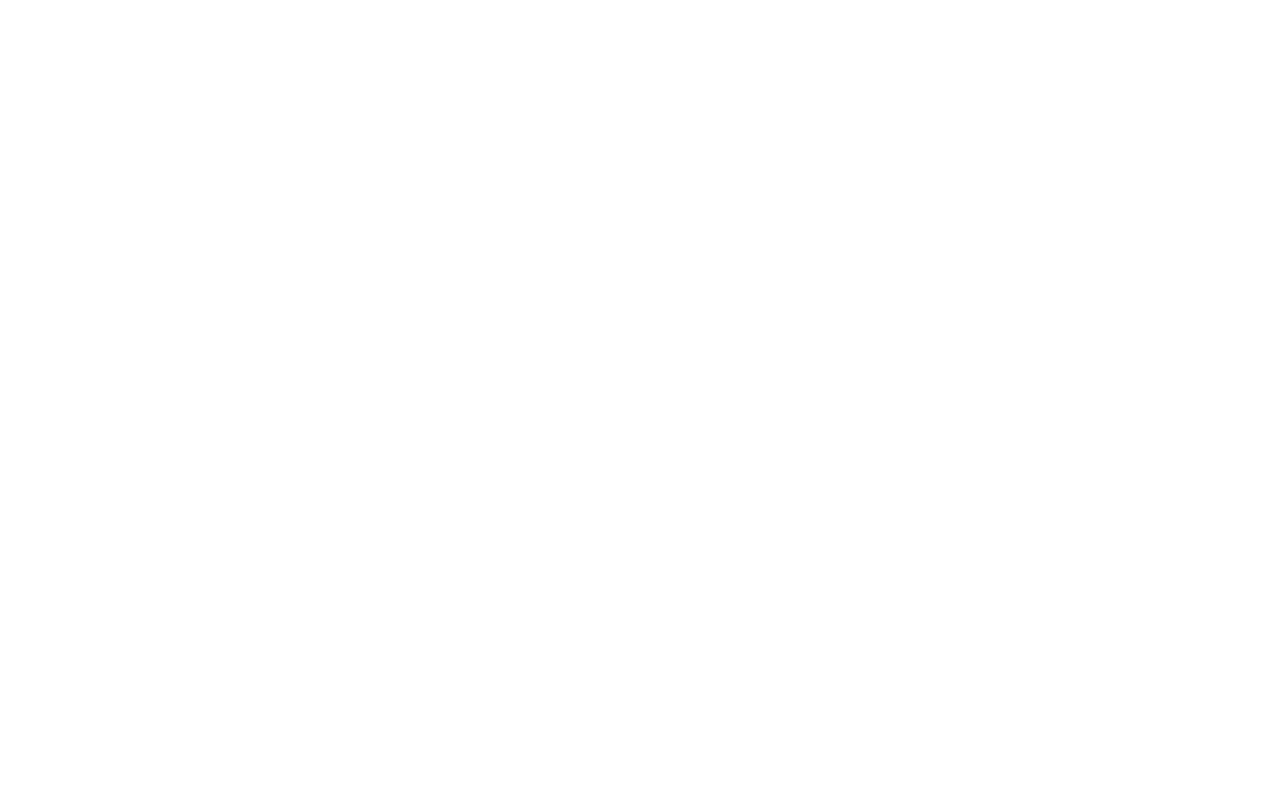
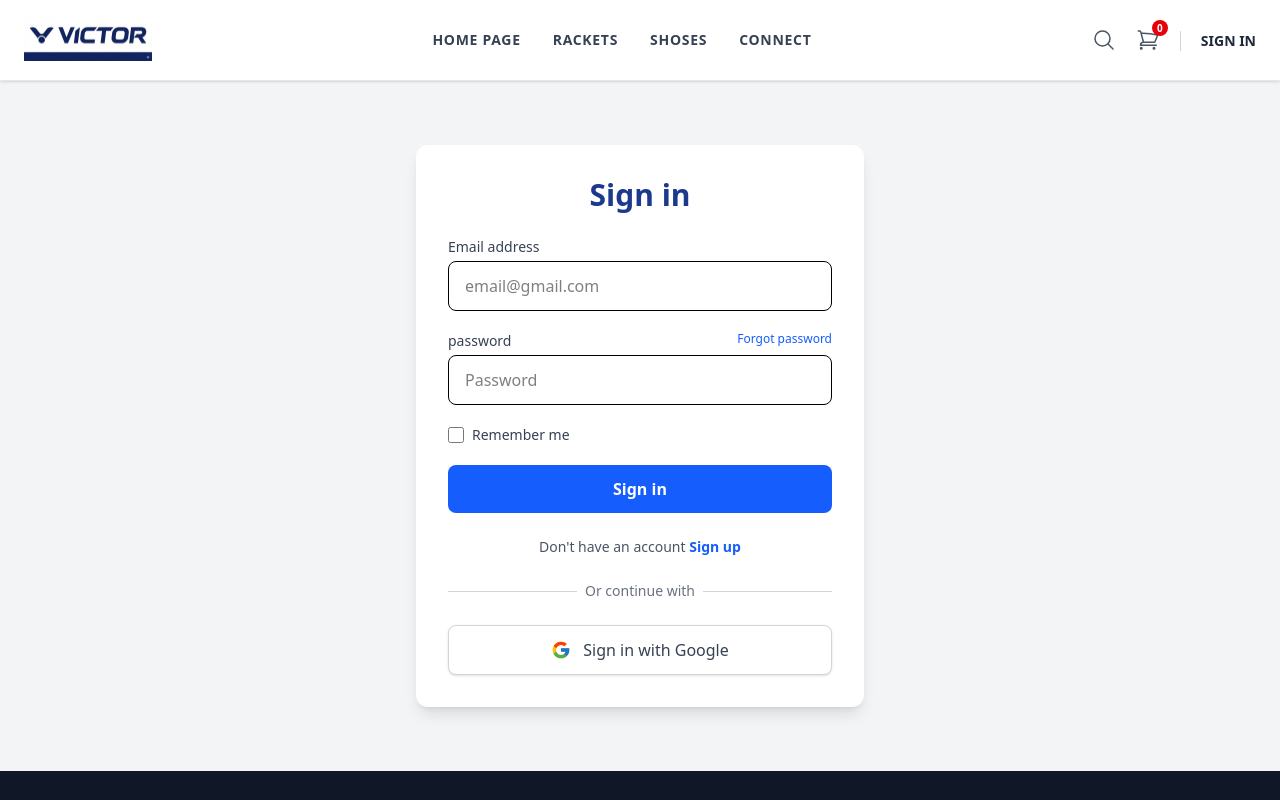
Before and after one commit to TracDinhh/victor-badminton-frontend, a Vue app: page /signin in a window 1280 px wide. Before the commit this address had no page. Shown: the top 800 px of the page. Built offline with nearby package versions, Linux system fonts and the light colour scheme.

Commit message:
feat(auth): add sign-in and sign-up pages
- Implemented sign-in page
- Implemented sign-up page
- Added routes for auth pages
- Updated header with sign-in link
- Added new logo image

```diff
--- a/src/router/index.js
+++ b/src/router/index.js
@@ -2,6 +2,8 @@
 import HomeView from '@/victor/views/HomeView.vue'
 import ProductList from '@/victor/product/ProductList.vue'
 import ProductDetail from '@/victor/product/ProductDetail.vue'
+import SignIn from '@/victor/auth/SignIn.vue'
+import SignUp from '@/victor/auth/SignUp.vue'
 const router = createRouter({
   history: createWebHistory(import.meta.env.BASE_URL),
   routes: [
@@ -20,6 +22,16 @@
       name: 'product-detail',
       component: ProductDetail,
     },
+    {
+      path: '/signin',
+      name: 'signin',
+      component: SignIn,
+    },
+    {
+      path: '/signup',
+      name: 'signup',
+      component: SignUp,
+    },
   ],
 })
 
--- /dev/null
+++ b/src/victor/auth/SignIn.vue
@@ -0,0 +1,84 @@
+<script setup>
+import { ref } from 'vue';
+import DeFaultLayout from '../layouts/DeFaultLayout.vue';
+
+const email = ref('');
+const password = ref('')
+const rememberMe = ref(false);
+
+const handleLogin = () => {
+  alert("Dang dang nhap...");
+}
+
+const handleWGoogle = () =>{
+  alert("Tinh năng đang được phát triển bởi Trác Đình xin vui lòng đợi");
+}
+</script>
+<template>
+  <DeFaultLayout>
+    <div class="bg-gray-100 py-16 flex justify-center items-center min-h-[600px]">
+      <div class="w-full max-w-md bg-white p-8 rounded-xl shadow-lg">
+        <h1 class="text-3xl font-bold text-center text-blue-900 mb-6">Sign in</h1>
+        <form @submit.prevent="handleLogin" class="space-y-5">
+
+          <div>
+            <label class="block text-sm font-medium text-gray-700 mb-1">Email address</label>
+
+            <input v-model="email" type="email" placeholder="email@gmail.com"
+              class="w-full px-4 py-3 border rounded-lg focus:ring-blue-500 outline-none">
+          </div>
+
+          <div>
+            <div class="flex justify-between mb-1">
+              <label class="block text-sm font-medium text-gray-700 outline-none">password</label>
+              <a href="#" class="text-xs text-blue-600 hover:underline">Forgot password</a>
+            </div>
+
+            <input v-model="password" type="password" class="w-full px-4 py-3 border rounded-lg focus:ring-blue-500" placeholder="Password">
+
+          </div>
+
+          <div class="flex items-center justify-between">
+            <div class="flex items-center">
+              <input type="checkbox" id="remember-me" v-model="rememberMe" class="w-4 h-4 text-blue-600 border-gray-300 rounded focus:ring-blue-500 cursor-pointer">
+              <label class="ml-2 block text-sm text-gray-700">Remember me</label>
+            </div>
+          </div>
+
+          <button
+            class="w-full bg-blue-600 text-white font-bold py-3 rounded-lg hover:bg-blue-700 transition">Sign in</button>
+        </form>
+
+        <div class="mt-6 text-center text-sm text-gray-600 cursor-pointer select-none">
+          Don't have an account
+          <RouterLink to="/signup" class="text-blue-600 font-bold hover:underline">
+            Sign up
+          </RouterLink>
+        </div>
+
+        <div class="relative my-6">
+            <div class="absolute inset-0 flex items-center">
+                <div class="w-full border-t border-gray-300"></div>
+            </div>
+            <div class="relative flex justify-center text-sm">
+                <span class="px-2 bg-white text-gray-500">Or continue with</span>
+            </div>
+        </div>
+
+        <button
+          @click="handleWGoogle"
+          type="button"
+          class="w-full flex items-center justify-center gap-3 bg-white border border-gray-300 text-gray-700 font-medium py-3 rounded-lg hover:bg-gray-200 transition shadow-sm active:scale-[0.98] transform duration-150"
+        >
+          <svg class="w-5 h-5" viewBox="0 0 48 48">
+            <path fill="#FFC107" d="M43.611,20.083H42V20H24v8h11.303c-1.649,4.657-6.08,8-11.303,8c-6.627,0-12-5.373-12-12c0-6.627,5.373-12,12-12c3.059,0,5.842,1.154,7.961,3.039l5.657-5.657C34.046,6.053,29.268,4,24,4C12.955,4,4,12.955,4,24c0,11.045,8.955,20,20,20c11.045,0,20-8.955,20-20C44,22.659,43.862,21.35,43.611,20.083z"/>
+            <path fill="#FF3D00" d="M6.306,14.691l6.571,4.819C14.655,15.108,18.961,12,24,12c3.059,0,5.842,1.154,7.961,3.039l5.657-5.657C34.046,6.053,29.268,4,24,4C16.318,4,9.656,8.337,6.306,14.691z"/>
+            <path fill="#4CAF50" d="M24,44c5.166,0,9.86-1.977,13.409-5.192l-6.19-5.238C29.211,35.091,26.715,36,24,36c-5.202,0-9.619-3.317-11.283-7.946l-6.522,5.025C9.505,39.556,16.227,44,24,44z"/>
+            <path fill="#1976D2" d="M43.611,20.083H42V20H24v8h11.303c-0.792,2.237-2.231,4.166-4.087,5.571c0.001-0.001,0.002-0.001,0.003-0.002l6.19,5.238C36.971,39.205,44,34,44,24C44,22.659,43.862,21.35,43.611,20.083z"/>
+          </svg>
+          Sign in with Google
+        </button>
+      </div>
+    </div>
+  </DeFaultLayout>
+</template>
--- /dev/null
+++ b/src/victor/auth/SignUp.vue
@@ -0,0 +1,109 @@
+<script setup>
+import { ref } from 'vue';
+import DefaultLayout from '@/victor/layouts/DeFaultLayout.vue';
+
+const fullname = ref('');
+const email = ref('');
+const password = ref('');
+const confirmPassword = ref('');
+const phone = ref('');
+
+
+const handleRegister = () => {
+  if (password.value !== confirmPassword.value) {
+    alert("Mật khẩu nhập lại không khớp!");
+    return;
+  }
+  alert(`Đăng ký thành công!\nTên: ${fullname.value}\nEmail: ${email.value}`);
+}
+
+const loginWithGoogle = () => {
+  alert("Tính năng đang phát triển...");
+}
+</script>
+
+<template>
+  <DefaultLayout>
+    <div class="bg-gray-100 py-12 flex justify-center items-center min-h-[700px]">
+      <div class="w-full max-w-md bg-white p-8 rounded-xl shadow-lg border border-gray-100">
+
+        <h1 class="text-3xl font-bold text-center text-blue-900 mb-2">Create Account</h1>
+        <p class="text-center text-gray-500 text-sm mb-8">Join us to start shopping today!</p>
+
+        <form @submit.prevent="handleRegister" class="space-y-4">
+
+          <div>
+            <label class="block text-sm font-medium text-gray-700 mb-1">Fullname</label>
+            <input
+              v-model="fullname" type="text" placeholder="John Doe"
+              class="w-full px-4 py-3 border border-gray-300 rounded-lg focus:ring-2 focus:ring-blue-500 focus:border-blue-500 outline-none transition"
+            >
+          </div>
+
+          <div>
+            <label class="block text-sm font-medium text-gray-700 mb-1">Email address</label>
+            <input
+              v-model="email" type="email" placeholder="email@gmail.com"
+              class="w-full px-4 py-3 border border-gray-300 rounded-lg focus:ring-2 focus:ring-blue-500 focus:border-blue-500 outline-none transition"
+            >
+          </div>
+
+            <div>
+            <label class="block text-sm font-medium text-gray-700 mb-1">Phone</label>
+            <input
+              v-model="phone" type="tel" placeholder="Telephone"
+              class="w-full px-4 py-3 border border-gray-300 rounded-lg focus:ring-2 focus:ring-blue-500 focus:border-blue-500 outline-none transition"
+            >
+          </div>
+
+          <div>
+            <label class="block text-sm font-medium text-gray-700 mb-1">Password</label>
+            <input
+              v-model="password" type="password" placeholder="••••••••"
+              class="w-full px-4 py-3 border border-gray-300 rounded-lg focus:ring-2 focus:ring-blue-500 focus:border-blue-500 outline-none transition"
+            >
+          </div>
+
+          <div>
+            <label class="block text-sm font-medium text-gray-700 mb-1">Confirm Password</label>
+            <input
+              v-model="confirmPassword" type="password" placeholder="••••••••"
+              class="w-full px-4 py-3 border border-gray-300 rounded-lg focus:ring-2 focus:ring-blue-500 focus:border-blue-500 outline-none transition"
+            >
+          </div>
+
+          <button class="w-full bg-blue-600 text-white font-bold py-3 rounded-lg hover:bg-blue-700 transition shadow-md active:scale-[0.98] transform duration-150">
+            Sign Up
+          </button>
+        </form>
+
+        <div class="relative my-6">
+            <div class="absolute inset-0 flex items-center"><div class="w-full border-t border-gray-300"></div></div>
+            <div class="relative flex justify-center text-sm"><span class="px-2 bg-white text-gray-500">Or sign up with</span></div>
+        </div>
+
+        <button
+          @click="loginWithGoogle"
+          type="button"
+          class="w-full flex items-center justify-center gap-3 bg-white border border-gray-300 text-gray-700 font-medium py-3 rounded-lg hover:bg-gray-50 transition shadow-sm active:scale-[0.98]"
+        >
+          <svg class="w-5 h-5" viewBox="0 0 48 48">
+            <path fill="#FFC107" d="M43.611,20.083H42V20H24v8h11.303c-1.649,4.657-6.08,8-11.303,8c-6.627,0-12-5.373-12-12c0-6.627,5.373-12,12-12c3.059,0,5.842,1.154,7.961,3.039l5.657-5.657C34.046,6.053,29.268,4,24,4C12.955,4,4,12.955,4,24c0,11.045,8.955,20,20,20c11.045,0,20-8.955,20-20C44,22.659,43.862,21.35,43.611,20.083z"/>
+            <path fill="#FF3D00" d="M6.306,14.691l6.571,4.819C14.655,15.108,18.961,12,24,12c3.059,0,5.842,1.154,7.961,3.039l5.657-5.657C34.046,6.053,29.268,4,24,4C16.318,4,9.656,8.337,6.306,14.691z"/>
+            <path fill="#4CAF50" d="M24,44c5.166,0,9.86-1.977,13.409-5.192l-6.19-5.238C29.211,35.091,26.715,36,24,36c-5.202,0-9.619-3.317-11.283-7.946l-6.522,5.025C9.505,39.556,16.227,44,24,44z"/>
+            <path fill="#1976D2" d="M43.611,20.083H42V20H24v8h11.303c-0.792,2.237-2.231,4.166-4.087,5.571c0.001-0.001,0.002-0.001,0.003-0.002l6.19,5.238C36.971,39.205,44,34,44,24C44,22.659,43.862,21.35,43.611,20.083z"/>
+          </svg>
+          Google
+        </button>
+
+        <div class="mt-8 text-center text-sm text-gray-600">
+          Already have an account?
+          <RouterLink to="/signin" class="text-blue-600 font-bold hover:underline ml-1">
+            Sign in
+          </RouterLink>
+        </div>
+
+      </div>
+    </div>
+  </DefaultLayout>
+</template>
--- a/src/victor/layouts/TheHeader.vue
+++ b/src/victor/layouts/TheHeader.vue
@@ -7,27 +7,27 @@
     <div class="container mx-auto px-6 h-20 flex justify-between items-center">
 
       <div class="w-32 cursor-pointer">
-        <img src="/images/logo.webp" alt="Victor Logo" class="h-auto w-full" />
+        <img src="/images/logo2.jpg" alt="Victor Logo" class="h-auto w-full" />
       </div>
 
       <nav class="hidden md:flex gap-8">
         <RouterLink to="/"
           class="text-sm font-bold text-gray-700 hover:text-blue-600 uppercase tracking-wider transition">
-          Trang Chủ
+          Home page
         </RouterLink>
 
         <RouterLink to="/product"
           class="text-sm font-bold text-gray-700 hover:text-blue-600 uppercase tracking-wider transition">
-          Sản Phẩm
+          Rackets
         </RouterLink>
 
         <RouterLink to="/product"
           class="text-sm font-bold text-gray-700 hover:text-blue-600 uppercase tracking-wider transition">
-          Giày
+          Shoses
         </RouterLink>
 
         <a href="#" class="text-sm font-bold text-gray-700 hover:text-blue-600 uppercase tracking-wider transition">
-          Liên Hệ
+          Connect
         </a>
       </nav>
 
@@ -50,10 +50,12 @@
             class="absolute -top-2 -right-2 bg-red-600 text-white text-[10px] font-bold w-4 h-4 rounded-full flex items-center justify-center">0</span>
         </button>
 
-        <button
-          class="text-sm font-bold text-gray-800 hover:text-blue-600 transition border-l border-gray-300 pl-5 uppercase">
-          Đăng nhập
-        </button>
+        <RouterLink to="/signin">
+          <button
+            class="text-sm font-bold text-gray-800 hover:text-blue-600 transition border-l border-gray-300 pl-5 uppercase">
+            Sign in
+          </button>
+        </RouterLink>
       </div>
 
     </div>
```
Also changed, not shown: src/App.vue (+13 -1 lines), public/images/logo2.jpg (added).
